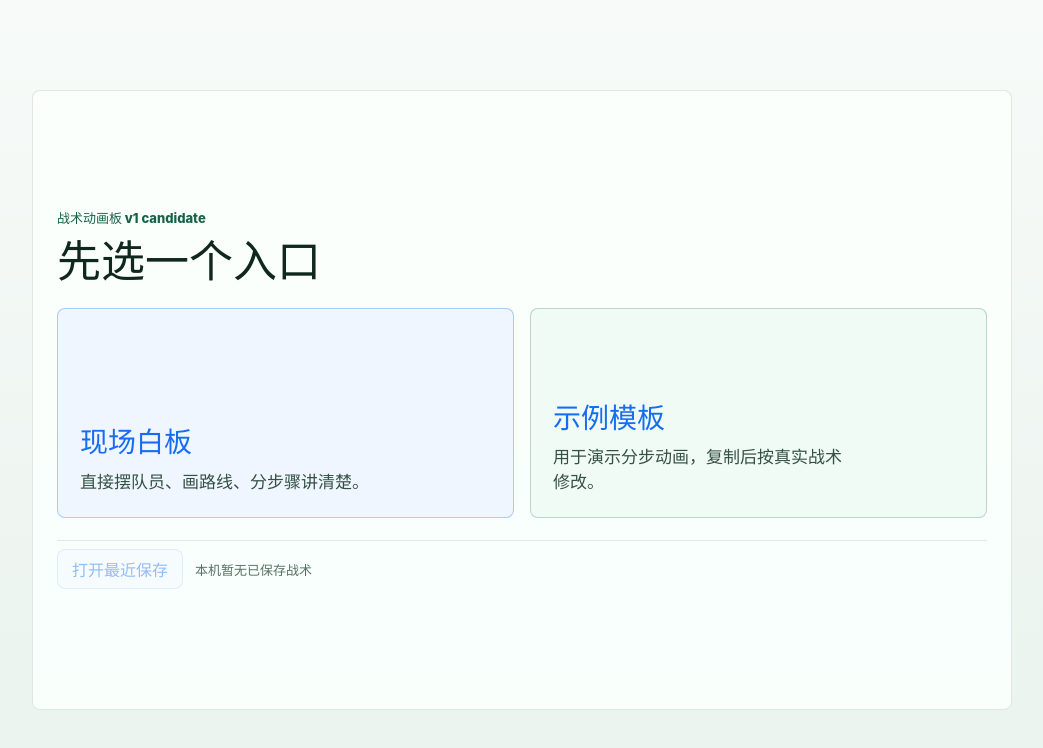
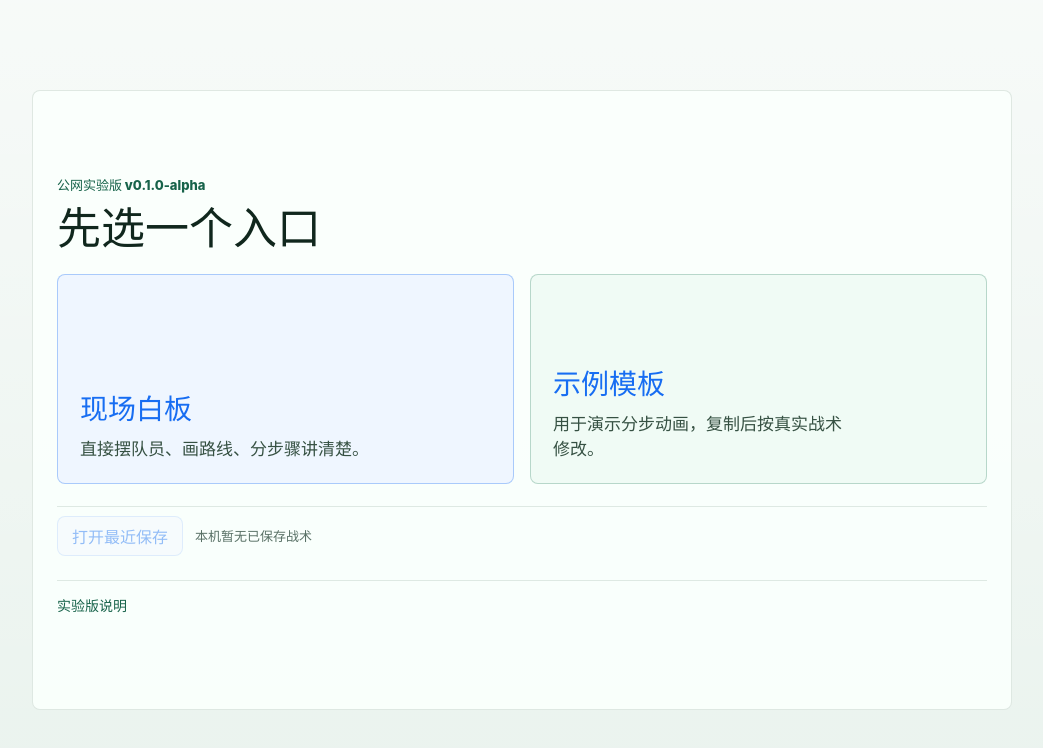
Before and after one commit to binsun0501-dot/tactical-animation-board, a React (Vite) app: page / in a window 1280 px wide. Shown: the top 748 px of the page, without its empty margins (118-1161 px from the left). Built offline with nearby package versions, Linux system fonts and the light colour scheme.

Commit message:
m5: add experiment instructions

```diff
--- a/src/App.jsx
+++ b/src/App.jsx
@@ -1283,7 +1283,7 @@ function HomeMode({ onOpenRecent, onOpenTemplates, onStartBoard, savedSummary })
     <main className="app-shell home-app">
       <section className="home-shell" aria-label="战术动画板首页">
         <header className="home-header">
-          <p className="stage-label">战术动画板 v1 candidate</p>
+          <p className="stage-label">公网实验版 v0.1.0-alpha</p>
           <h1>先选一个入口</h1>
         </header>
 
@@ -1314,6 +1314,45 @@ function HomeMode({ onOpenRecent, onOpenTemplates, onStartBoard, savedSummary })
           </button>
           <p>{savedSummary ? savedSummary.title : "本机暂无已保存战术"}</p>
         </div>
+
+        <details className="experiment-panel">
+          <summary>实验版说明</summary>
+          <div className="experiment-grid">
+            <section>
+              <h2>能做</h2>
+              <p>
+                摆放本方和对方队员、拖动足球、画跑动线和球路线、撤销路线、
+                分步骤记录、播放步骤、保存到本机、JSON 导入导出、当前步骤图片导出、
+                使用示例模板演示。
+              </p>
+            </section>
+            <section>
+              <h2>不能做</h2>
+              <p>
+                不是正式版；没有账号、云同步、多人协作、后台数据库、真实教练专业模板库、
+                App Store、TestFlight、GIF/MP4、AI 自动生成、3D、篮球或多运动。
+              </p>
+            </section>
+            <section>
+              <h2>测试目标</h2>
+              <p>重点看三件事：流畅、简单操作、简单理解。建议 iPad 横屏现场使用。</p>
+            </section>
+            <section>
+              <h2>添加到主屏幕</h2>
+              <p>
+                用 iPad Safari 打开公网链接，点分享按钮，选择“添加到主屏幕”。
+                浏览器顶部栏会占空间，主屏幕打开后显示面积更接近正式使用。
+              </p>
+            </section>
+            <section>
+              <h2>反馈方式</h2>
+              <p>
+                试用后把文字、截图、语音或现场感受直接发给项目联系人。优先反馈：
+                哪里卡、哪里不会用、队员哪里看不懂。
+              </p>
+            </section>
+          </div>
+        </details>
       </section>
     </main>
   );
--- a/src/styles.css
+++ b/src/styles.css
@@ -510,6 +510,50 @@ h1 {
   color: #587065;
   font-size: 13px;
   font-weight: 800;
+}
+
+.experiment-panel {
+  border-top: 1px solid rgba(28, 72, 49, 0.12);
+  padding-top: 4px;
+  color: #365143;
+}
+
+.experiment-panel summary {
+  min-height: 40px;
+  display: flex;
+  align-items: center;
+  color: #17634a;
+  font-size: 14px;
+  font-weight: 900;
+  cursor: pointer;
+}
+
+.experiment-grid {
+  display: grid;
+  grid-template-columns: repeat(2, minmax(0, 1fr));
+  gap: 12px;
+}
+
+.experiment-grid section {
+  padding: 12px;
+  border: 1px solid rgba(28, 72, 49, 0.1);
+  border-radius: 8px;
+  background: rgba(255, 255, 255, 0.72);
+}
+
+.experiment-grid h2 {
+  margin: 0 0 6px;
+  color: #153427;
+  font-size: 14px;
+  line-height: 1.2;
+}
+
+.experiment-grid p {
+  margin: 0;
+  color: #587065;
+  font-size: 12px;
+  font-weight: 750;
+  line-height: 1.55;
 }
 
 .top-actions,
@@ -1527,6 +1571,10 @@ h1 {
     flex-direction: column;
   }
 
+  .experiment-grid {
+    grid-template-columns: 1fr;
+  }
+
   .workspace {
     grid-template-columns: 1fr;
   }
```
